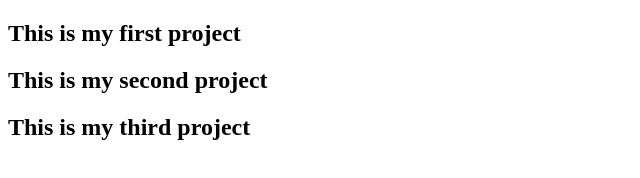
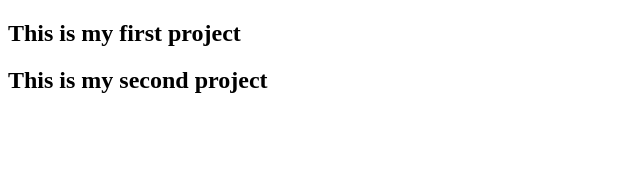
Before and after one commit to aliatske/git-ignore, a plain HTML site: page index.html in a window 1280 px wide. Shown: the whole page, without its empty margins (0-640 px from the left). Drawn offline with Linux system fonts and the light colour scheme.

Commit message:
Revert "third changes done"
This reverts commit 2d3fa7995832823dc602854e0b226c4c60e2bba9.

```diff
--- a/index.html
+++ b/index.html
@@ -8,6 +8,5 @@
 <body>
     <h2>This is my first project</h2>
     <h2>This is my second project</h2>
-    <h2>This is my third project</h2>
 </body>
 </html>
```
